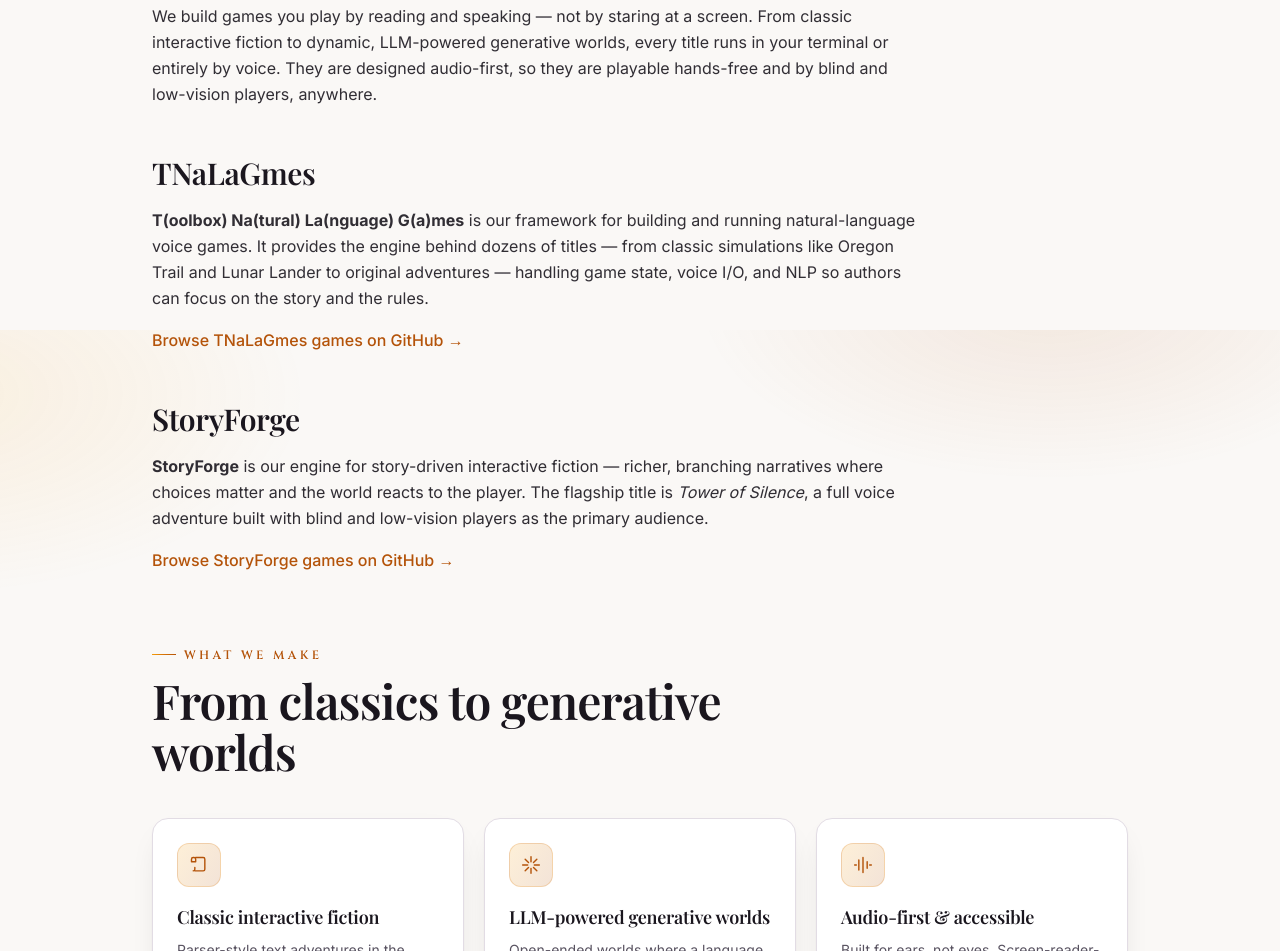
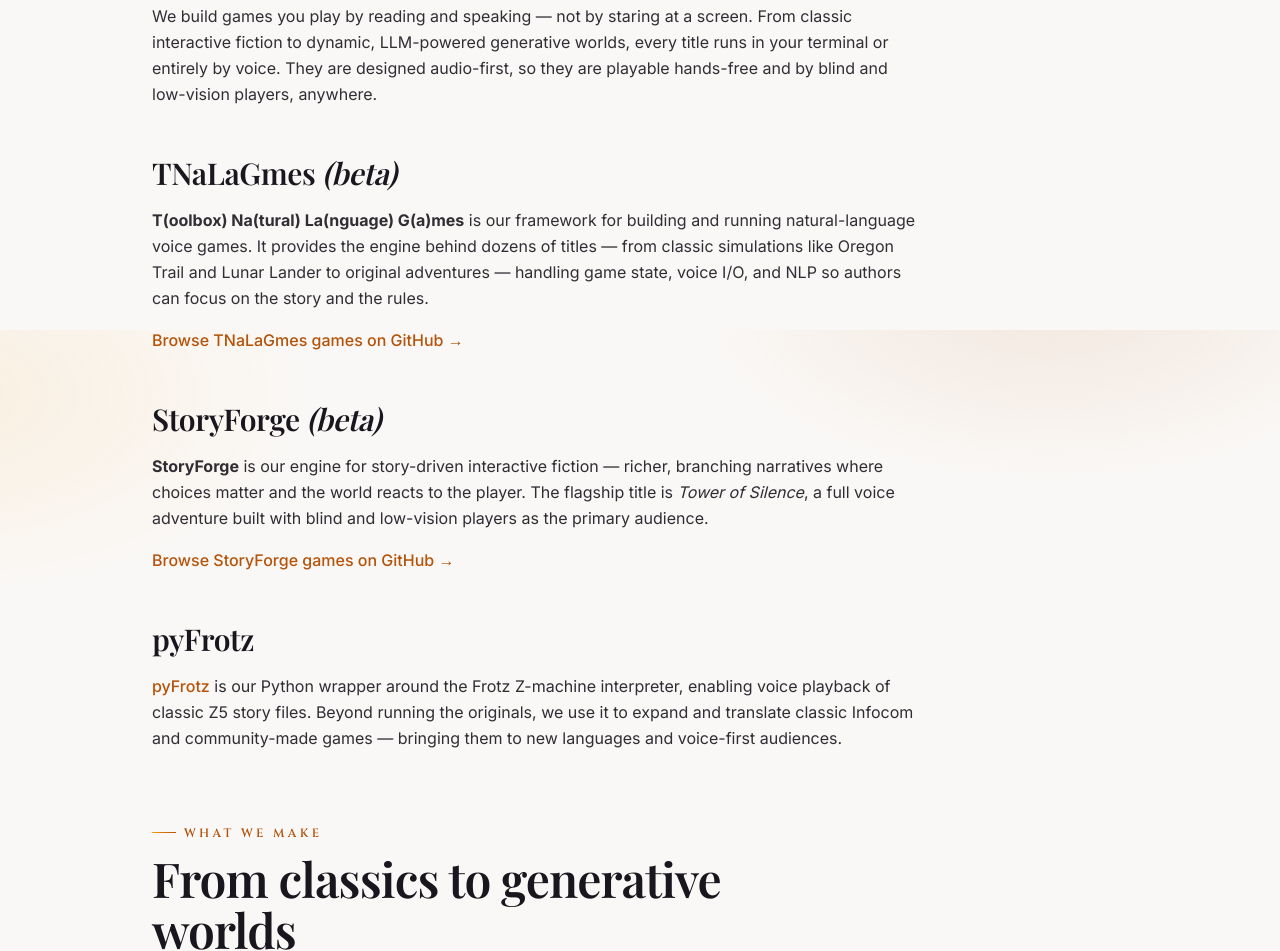
Before and after one commit to TigreGotico/tigregotico.github.io, an Astro site: page /tigregotico-website/games in a window 1280 px wide. Shown: the part 470-1421 px from the top of the page. Built offline with nearby package versions, Linux system fonts and the light colour scheme; Astro itself is replaced by a stand-in of ours.

Commit message:
feat: Mark TNaLaGmes/StoryForge as beta, add pyFrotz section

```diff
--- a/src/content/pages/games.md
+++ b/src/content/pages/games.md
@@ -9,14 +9,18 @@ From classic interactive fiction to dynamic, LLM-powered generative worlds, ever
 title runs in your terminal or entirely by voice. They are designed audio-first,
 so they are playable hands-free and by blind and low-vision players, anywhere.
 
-## TNaLaGmes
+## TNaLaGmes *(beta)*
 
 **T(oolbox) Na(tural) La(nguage) G(a)mes** is our framework for building and running natural-language voice games. It provides the engine behind dozens of titles — from classic simulations like Oregon Trail and Lunar Lander to original adventures — handling game state, voice I/O, and NLP so authors can focus on the story and the rules.
 
 [Browse TNaLaGmes games on GitHub →](https://github.com/VoiceGamez/TNaLaGmes)
 
-## StoryForge
+## StoryForge *(beta)*
 
 **StoryForge** is our engine for story-driven interactive fiction — richer, branching narratives where choices matter and the world reacts to the player. The flagship title is *Tower of Silence*, a full voice adventure built with blind and low-vision players as the primary audience.
 
 [Browse StoryForge games on GitHub →](https://github.com/VoiceGamez/story-forge)
+
+## pyFrotz
+
+**[pyFrotz](https://github.com/VoiceGamez/pyFrotz)** is our Python wrapper around the Frotz Z-machine interpreter, enabling voice playback of classic Z5 story files. Beyond running the originals, we use it to expand and translate classic Infocom and community-made games — bringing them to new languages and voice-first audiences.
```
